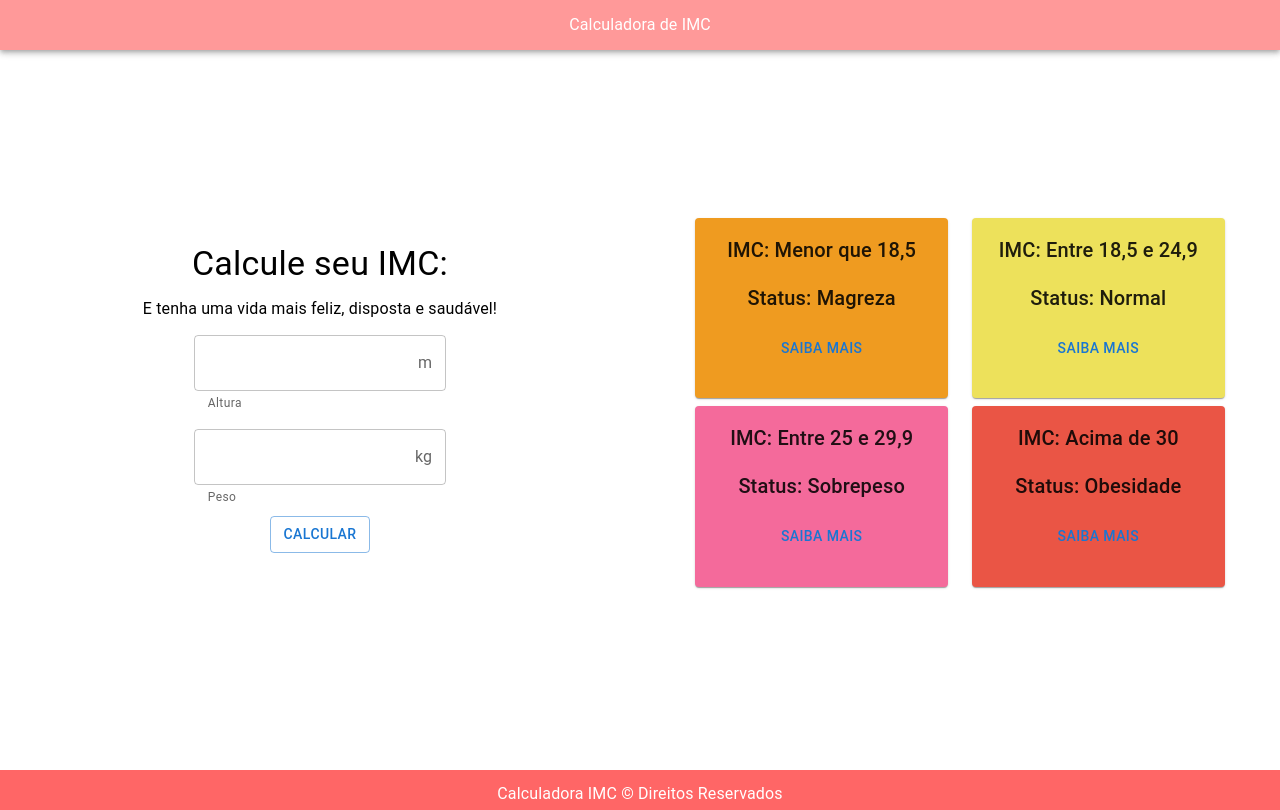
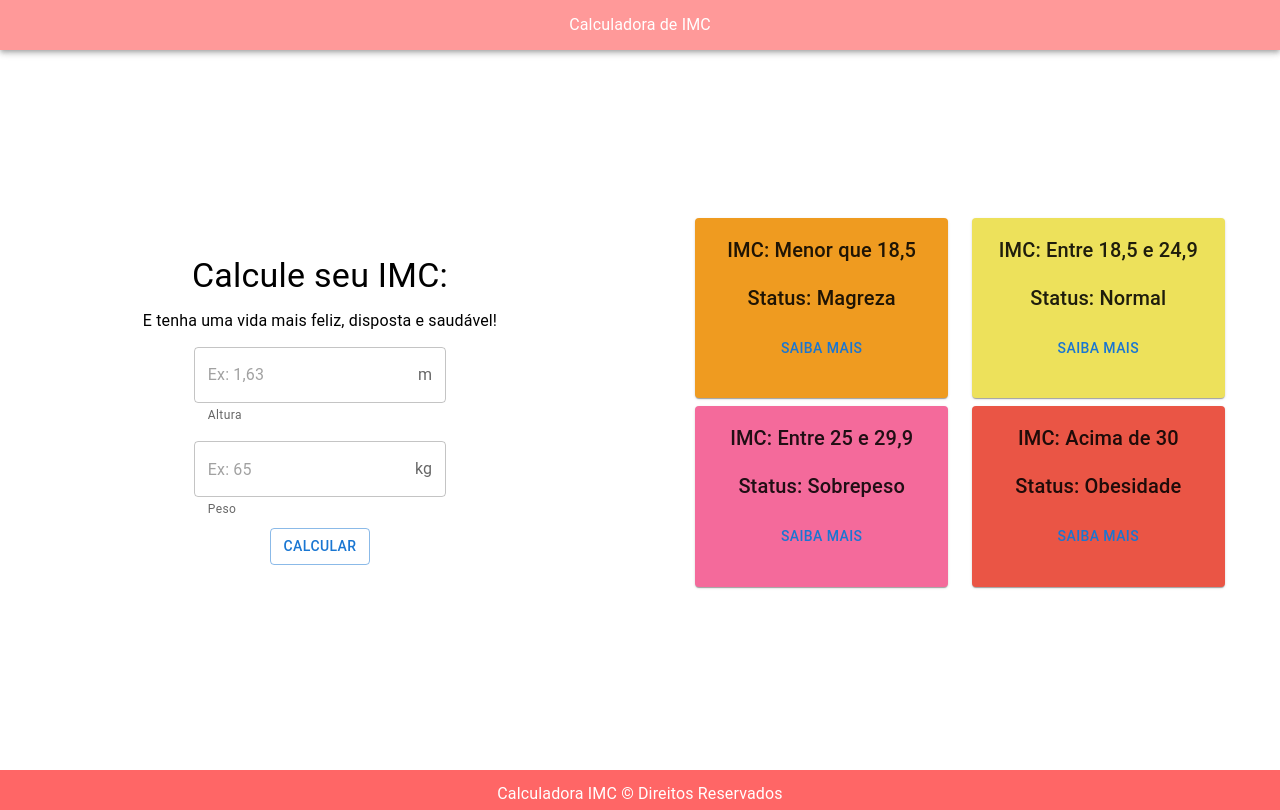
Before and after one commit to rhamonreisguedes/imc, a React (Create React App) app: page / in a window 1280 px wide. Built offline with nearby package versions, Linux system fonts and the light colour scheme; the HTML template or start-up script is replaced by a standard one.

Commit message:
set up of the form function for invalid values

```diff
--- a/src/components/FormComponent.tsx
+++ b/src/components/FormComponent.tsx
@@ -46,6 +46,9 @@ export default function InputAdornments() {
     } else {
       const num_height: number = parseFloat(height.replace(",", "."));
       const num_weight: number = parseFloat(weight);
+      if (Number.isNaN(num_height) || Number.isNaN(num_weight)) {
+        setEmpty(true);
+      } else {
         const ibc: number = num_weight / (num_height * num_height);
         console.log(`Seu IMC é ${ibc.toFixed(2)}`);
         setIbc(ibc);
@@ -54,10 +57,11 @@ export default function InputAdornments() {
         }
         handleOpen();
       }
+    }
   };
 
   return (
-    <Box>
+    <Box mt={3}>
       <div
         style={{
           display: "flex",
@@ -78,6 +82,7 @@ export default function InputAdornments() {
         >
           <OutlinedInput
             id="outlined-adornment-weight"
+            placeholder="Ex: 1,63"
             endAdornment={<InputAdornment position="end">m</InputAdornment>}
             aria-describedby="outlined-weight-helper-text"
             inputProps={{
@@ -96,6 +101,7 @@ export default function InputAdornments() {
         >
           <OutlinedInput
             id="outlined-adornment-weight"
+            placeholder="Ex: 65"
             endAdornment={<InputAdornment position="end">kg</InputAdornment>}
             aria-describedby="outlined-weight-helper-text"
             inputProps={{
@@ -115,7 +121,7 @@ export default function InputAdornments() {
         </Typography>
         {empty ? (
           <Typography style={{ color: "red", fontSize: "bold" }}>
-            Altura ou Peso estão incompletos.
+            Altura ou Peso possuem valores nulos e/ou inválidos.
           </Typography>
         ) : (
           ""
```
Lines whose indentation alone changed are shown as unchanged.
